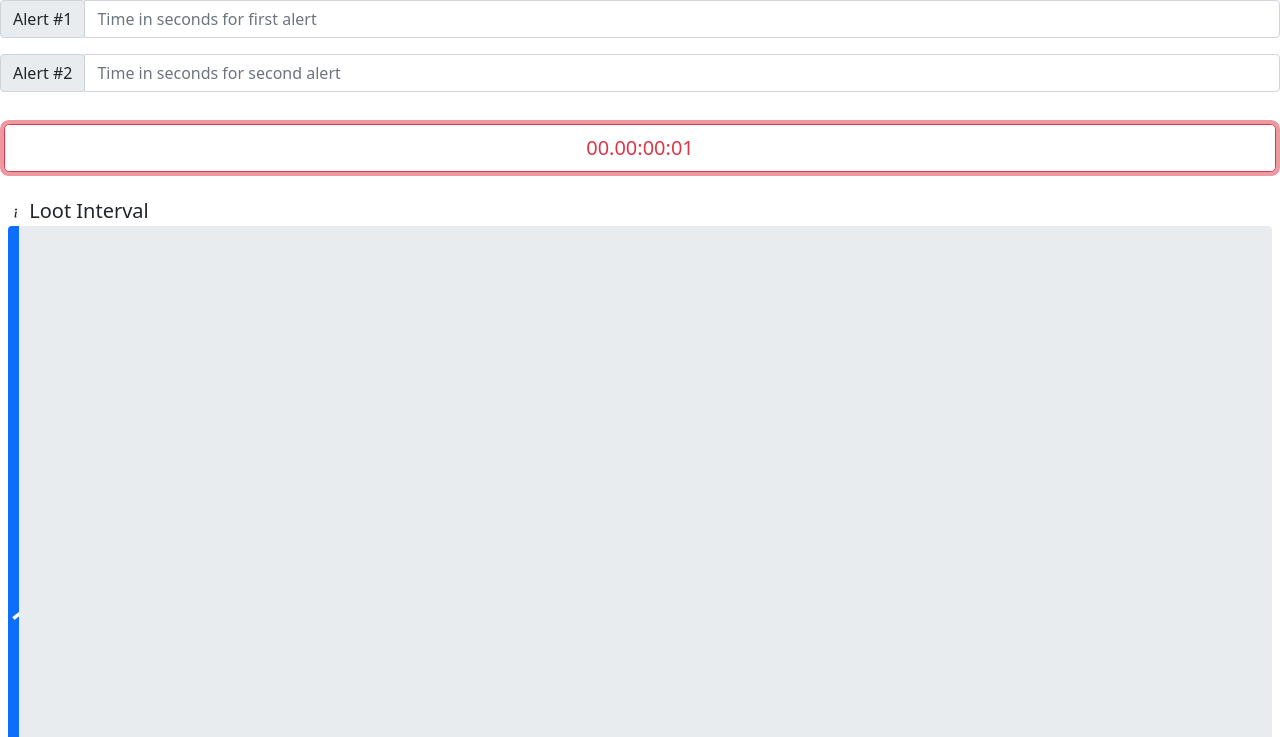
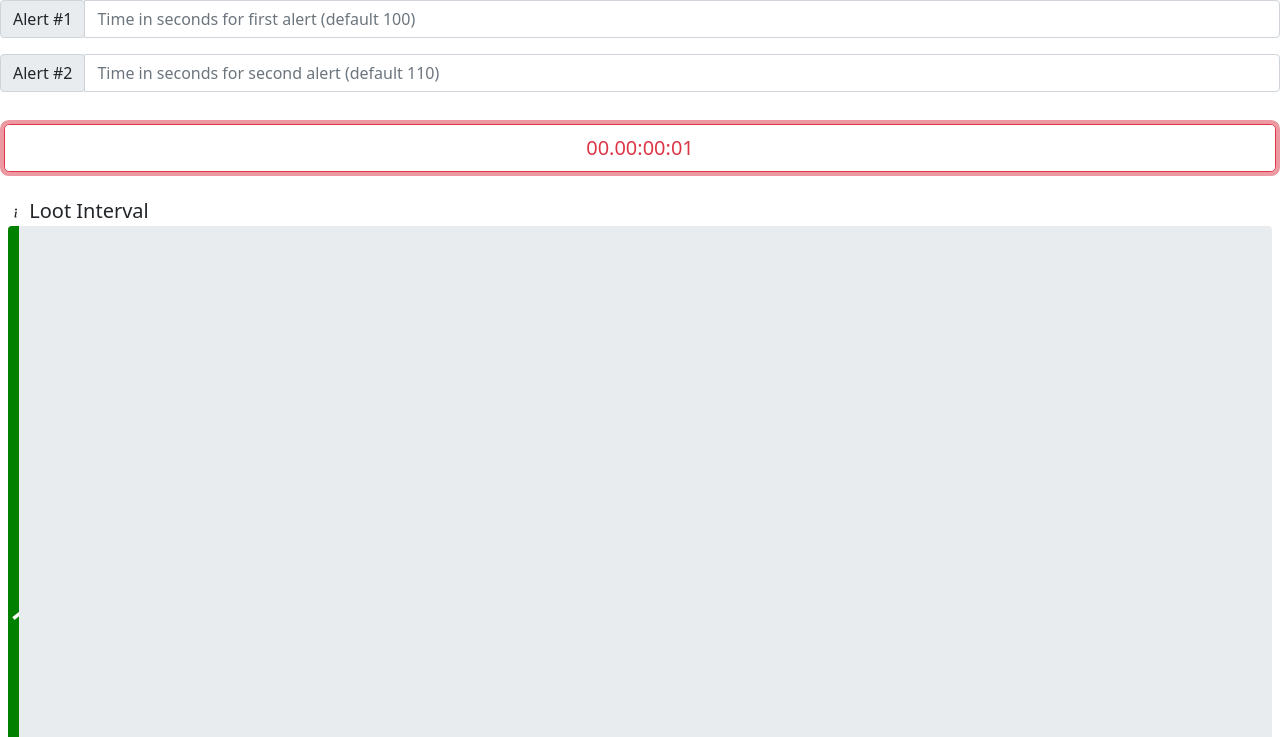
Before and after one commit to breezko/LootReminder, a plain HTML site: page index.html in a window 1280 px wide. Both pictures are taken after a click on the button "Start". Shown: the top 737 px of the page. Drawn offline with Linux system fonts and the light colour scheme.

Commit message:
Fixing color + description

```diff
--- a/index.html
+++ b/index.html
@@ -14,13 +14,13 @@
         <div class="input-group-prepend">
           <span class="input-group-text" id="basic-addon1">Alert #1</span>
         </div>
-        <input id="alert-1" type="number" class="form-control" placeholder="Time in seconds for first alert" aria-label="alert-timer-1" aria-describedby="alert-timer-1">
+        <input id="alert-1" type="number" class="form-control" placeholder="Time in seconds for first alert (default 100)" aria-label="alert-timer-1" aria-describedby="alert-timer-1">
     </div>
     <div class="input-group mb-3">
         <div class="input-group-prepend">
           <span class="input-group-text" id="basic-addon1">Alert #2</span>
         </div>
-        <input id="alert-2" type="number" class="form-control" placeholder="Time in seconds for second alert" aria-label="alert-timer-2" aria-describedby="alert-timer-2">
+        <input id="alert-2" type="number" class="form-control" placeholder="Time in seconds for second alert (default 110)" aria-label="alert-timer-2" aria-describedby="alert-timer-2">
     </div>
     <div class="row p-3">
         <button id="start" title="Toggle" onclick="start()" type="button"
--- a/js/utils.js
+++ b/js/utils.js
@@ -12,9 +12,8 @@ function start() {
     var x, alertOne, alertTwo;
     var total = 0;
     const TIMEOUT = 120
-    minMax = [105, 120]
     running = !running;
-    if (alertOneElement.value != null && alertTwoElement.value != null) {
+    if (alertOneElement.value.length > 1 && alertTwoElement.value.length > 1) {
         alertOne = parseInt(alertOneElement.value) / TIMEOUT;
         alertTwo = parseInt(alertTwoElement.value) / TIMEOUT;
         console.log(alertOne);
```
